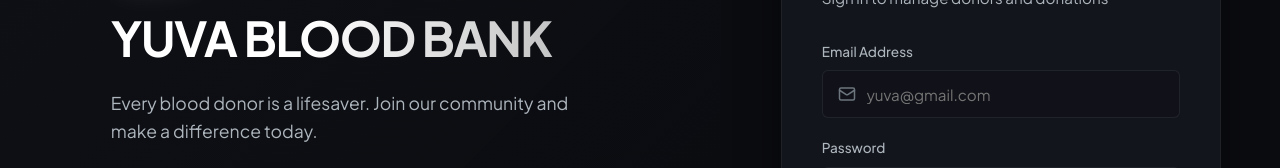
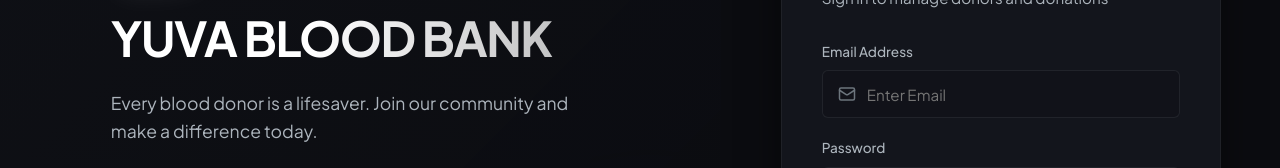
Before and after one commit to Yuva-Ramanthali/yuva-blood-bank-2017, a React (Vite) app: page / in a window 1280 px wide. Shown: the part 310-478 px from the top of the page. Built offline with nearby package versions, Linux system fonts and the light colour scheme.

Commit message:
UI: change login email input placeholder to 'Enter Email'

```diff
--- a/src/components/Login.jsx
+++ b/src/components/Login.jsx
@@ -81,7 +81,7 @@ export default function Login({ onLoginSuccess }) {
                 <input
                   type="email"
                   id="email"
-                  placeholder="yuva@gmail.com"
+                  placeholder="Enter Email"
                   value={email}
                   onChange={(e) => setEmail(e.target.value)}
                   disabled={loading}
```
